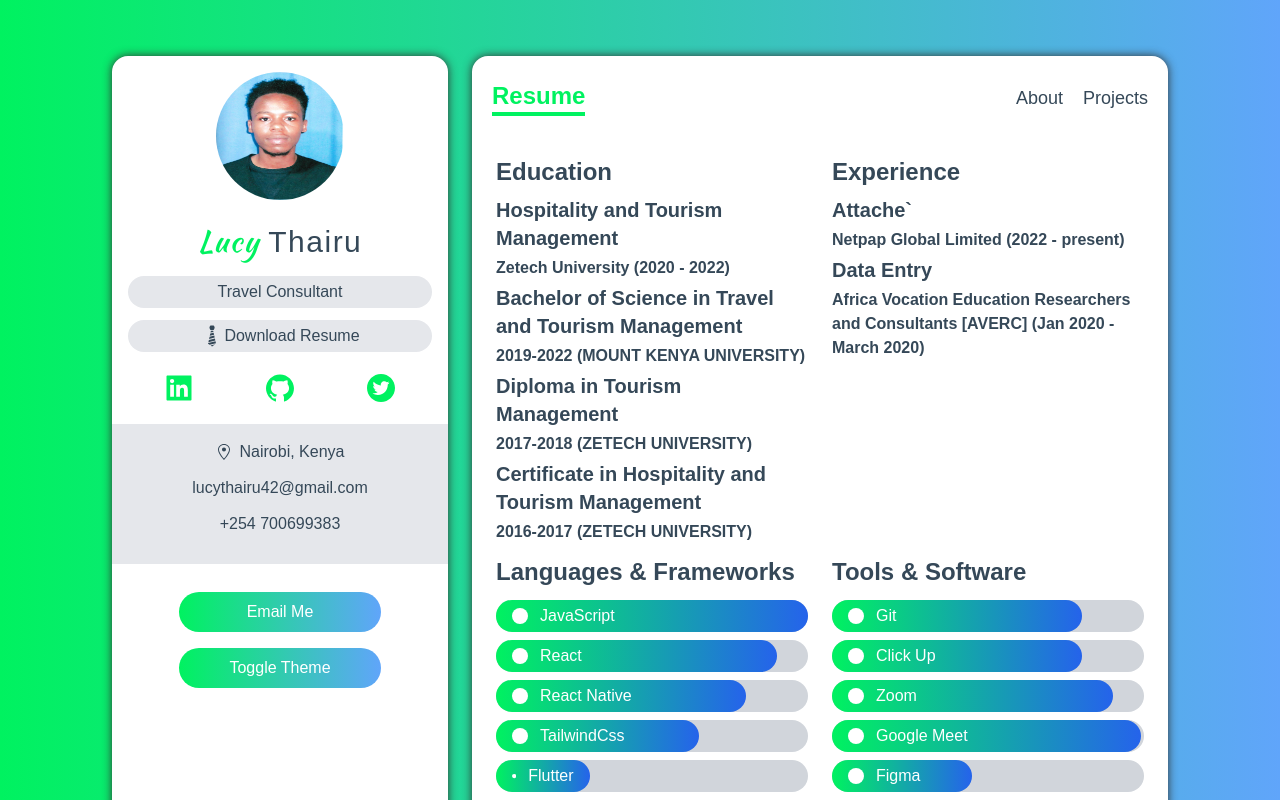
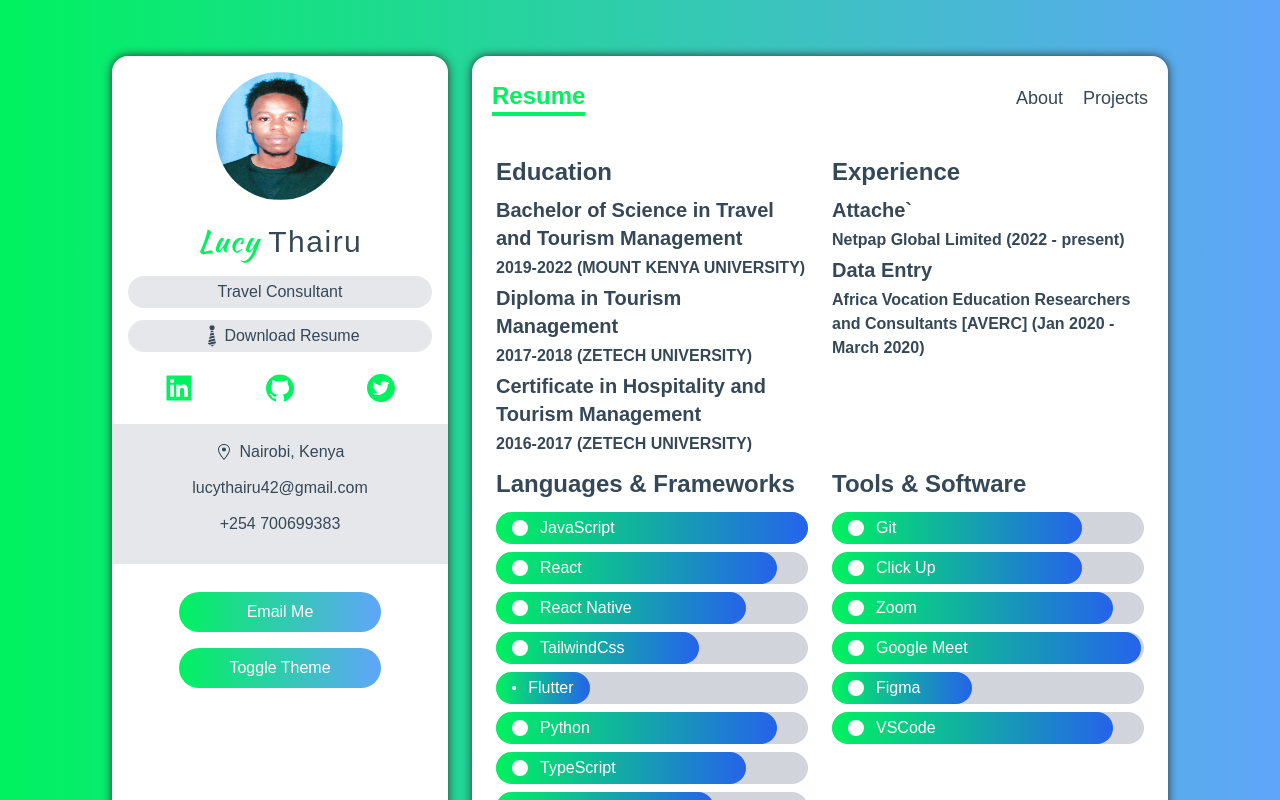
Before and after one commit to IntelRadeon266/Portfolio-lucy, a Next.js app: page /resume in a window 1280 px wide. Shown: the top 800 px of the page. Built offline with nearby package versions, Linux system fonts and the light colour scheme.

Commit message:
Update resume.tsx

```diff
--- a/pages/resume.tsx
+++ b/pages/resume.tsx
@@ -22,18 +22,11 @@ const Resume: NextPage = () => {
         <motion.div variants={fadeInUp} initial="initial" animate="animate">
           <h5 className="my-2 text-2xl font-bold ">Education</h5>
           <div>
-            <h5 className="my-1 text-xl font-bold">Hospitality and Tourism Management</h5>
-            <p className="font-semibold">
-              Zetech University (2020 - 2022)
-            </p>
-
             <h5 className="my-1 text-xl font-bold"> Bachelor of Science in Travel and Tourism Management</h5>
             <p className="font-semibold">
               2019-2022 (MOUNT KENYA UNIVERSITY)
             </p>
 
-          </div>
-          <div>
             <h5 className="my-1 text-xl font-bold"> Diploma in Tourism Management</h5>
             <p className="font-semibold">
               2017-2018 (ZETECH UNIVERSITY)
```
